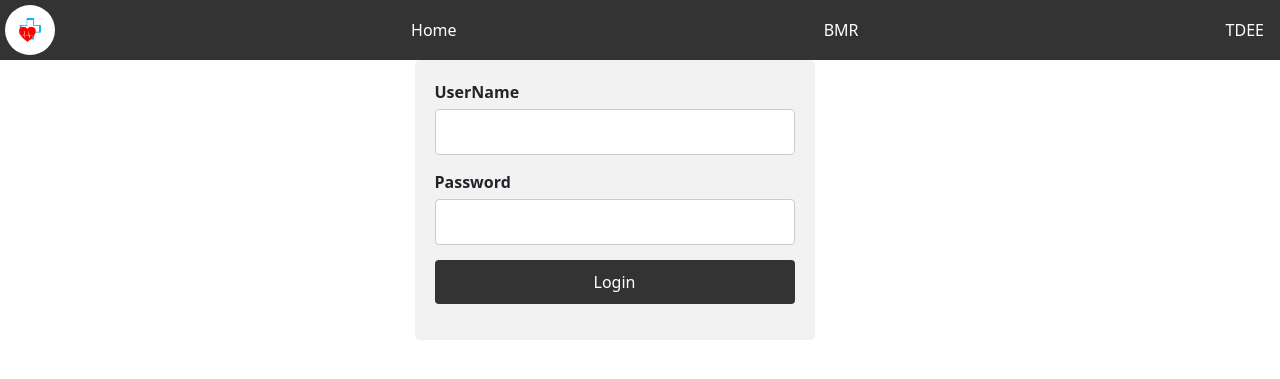
After one commit to vishalorvb/BMR, a Django app: page /login in a window 1280 px wide. The commit adds this page. Shown: the top 379 px of the page. Run offline with Django 4.2, Linux system fonts and the light colour scheme.

Commit message:
login added

```diff
--- /dev/null
+++ b/healthtracker/Templates/Home/login.html
@@ -0,0 +1,25 @@
+
+{% extends "../Home/nav.html" %}
+
+
+{% block content %}
+{% load static %}
+<link rel="stylesheet" type="text/css" href="{% static 'css/bmr.css' %}">
+<div class="container">
+    <div class="row justify-content-center">
+        <div class="col-5">
+            <form action="/login" method="post">
+                {% csrf_token %}
+            <div class="bmrform">
+                <label for="">UserName</label>
+                <input type="text" name="username" class="form-control" >
+                <label for="">Password</label>
+                <input  type="password" name="password" class="form-control" >
+                <button type="submit" class="btn btn-primary">Login</button>
+                <p>{{error}} </p>
+            </div>
+        </form>
+        </div>
+    </div>
+</div>
+{% endblock content %}
--- a/healthtracker/Templates/Home/nav.html
+++ b/healthtracker/Templates/Home/nav.html
@@ -1,38 +1,63 @@
 <!DOCTYPE html>
-<html lang="en">
+<html>
 
 <head>
-    <meta charset="UTF-8">
-    <meta http-equiv="X-UA-Compatible" content="IE=edge">
-    <meta name="viewport" content="width=device-width, initial-scale=1.0">
-    <title>Health Tracker</title>
-
     {% load static %}
     <link href="https://cdn.jsdelivr.net/npm/bootstrap@5.3.0-alpha1/dist/css/bootstrap.min.css" rel="stylesheet"
         integrity="sha384-GLhlTQ8iRABdZLl6O3oVMWSktQOp6b7In1Zl3/Jr59b6EGGoI1aFkw7cmDA6j6gD" crossorigin="anonymous">
     <link rel="stylesheet" type="text/css" href="{% static 'css/nav.css' %}">
+    <style>
+        /* CSS for the navigation bar */
+        ul.navbar {
+            list-style-type: none;
+            margin: 0;
+            padding: 0;
+            overflow: hidden;
+            background-color: #333;
+        }
+
+        ul.navbar li {
+            float: right;
+        }
+
+        ul.navbar li a {
+            display: block;
+            color: white;
+            text-align: center;
+            padding: 14px 16px;
+            text-decoration: none;
+        }
+
+        ul.navbar li a:hover {
+            background-color: #111;
+        }
+
+        .logo {
+            float: right;
+        }
+
+        .logo img {
+            height: 50px;
+            width: 50px;
+            margin: 5px;
+        }
+    </style>
 </head>
 
 <body>
-    <div class="nav">
-        <div class="container">
-            <div class="row justify-content-center ">
-                <div class="col-4 ">
-                    <a href="/home">Calorie Tracker</a>
-                </div>
-                <div class="col-4 ">
-                    <a href="/bmr">BMR</a>
-                </div>
-                <div class="col-4 ">
-                    <a href="/tdee">TDEE</a>
-                </div>
-            </div>
+    <ul class="navbar">
+        <div class="logo">
+            <img src="{% static 'images/logo.jpg' %}" alt="Logo" style="border-radius: 50%;">
         </div>
+        <li><a href="/">Home</a></li>
+        <li><a href="/bmr">BMR</a></li>
+        <li><a href="/tdee">TDEE</a></li>
 
-    </div>
+    </ul>
     <div class="content">
         {% block content %}{% endblock content %}
     </div>
 </body>
 <script src="{% static 'js/script.js' %}"></script>
+
 </html>
--- a/healthtracker/healthtracker/urls.py
+++ b/healthtracker/healthtracker/urls.py
@@ -21,7 +21,7 @@ from django.urls import path,include,re_path
 urlpatterns = [
     path('admin/', admin.site.urls),
 
-    path('home', include('home.urls')),
+    path('', include('home.urls')),
     path('bmr/', include('bmr.urls')),
     path('tdee/', include('tdee.urls')),
 ]
--- a/healthtracker/home/urls.py
+++ b/healthtracker/home/urls.py
@@ -3,5 +3,7 @@ from home import views
 
 
 urlpatterns=[
-    re_path('',views.home,name='home'),
+    re_path("^$",views.home,name='home'),
+    re_path('^register$',views.register,name='register'),
+    re_path('^login$',views.loginuser,name='loginuser'),
 ]
--- a/healthtracker/home/views.py
+++ b/healthtracker/home/views.py
@@ -1,6 +1,34 @@
 from django.shortcuts import render
+from tracker.models import food
+from django.contrib.auth.models import User
+from django.http import HttpResponseRedirect
+from django.contrib.auth import authenticate, login, logout
+def home(request):
+    foods = food.objects.all()
+    print(foods)
+    return render(request, 'Home/home.html',{"foods":foods})
 
-# Create your views here.
+def register(request):
+    if request.method == 'POST':
+        username = request.POST.get('username')
+        password = request.POST.get('password')
+        email = request.POST.get('email')
+        try:
+            user = User.objects.create_user(username=username, password=password, email=email)
+            user.save()
+            return HttpResponseRedirect("/bmr")
+        except :
+            return render(request, 'Home/register.html',{"error":"Something Wrong"})
+    return render(request, 'Home/register.html')
 
-def home(request):
-    return render(request, 'Home/nav.html')
+def loginuser(request):
+    if request.method == 'POST':
+        username = request.POST.get('username')
+        password = request.POST.get('password')
+        user = authenticate(request, username=username, password=password)
+        if user:
+            login(request,user)
+            return HttpResponseRedirect("/bmr")
+        else:
+            return render(request, 'Home/login.html',{"error":"Invalid Credentials"})
+    return render(request, 'Home/login.html')
--- a/healthtracker/static/css/bmr.css
+++ b/healthtracker/static/css/bmr.css
@@ -1,5 +1,54 @@
-.bmrform{
-    border: 2px solid red;
-    padding: 20px;
-    border-radius: 10px;
-}
+
+
+    /* CSS for the form */
+    .bmrform {
+      width: 100%;
+      max-width: 400px;
+      padding: 20px;
+      background-color: #f2f2f2;
+      border-radius: 5px;
+    }
+
+    /* CSS for the labels */
+    .bmrform label {
+      font-weight: bold;
+      margin-bottom: 5px;
+    }
+
+    /* CSS for the input fields */
+    .bmrform input {
+      padding: 10px;
+      margin-bottom: 15px;
+      border: 1px solid #ccc;
+      border-radius: 4px;
+      box-sizing: border-box;
+    }
+
+
+    /* CSS for the button */
+    .bmrform button {
+      width: 100%;
+      padding: 10px;
+      background-color: #333;
+      color: #fff;
+      border: none;
+      border-radius: 4px;
+      cursor: pointer;
+    }
+
+    .bmrform button:hover {
+      background-color: #111;
+    }
+
+    /* CSS for the result paragraph */
+    #bmrResult {
+      margin-top: 15px;
+      font-weight: bold;
+    }
+
+    h1 {
+        font-size: 36px;
+        text-align: center;
+        margin-bottom: 20px;
+        color: #333;
+      }
--- a/healthtracker/static/css/nav.css
+++ b/healthtracker/static/css/nav.css
@@ -3,17 +3,3 @@
     padding: 0;
     box-sizing: border-box;
 }
-
-
-.nav{
-    background-color: rgb(14, 211, 211);
-
-}
-.nav a{
-    text-decoration: none;
-    font-size: 40px;
-    font-weight: 800;
-    color: red;
-    border: 2px solid black;
-    border-radius: 5px;
-}
--- a/healthtracker/tracker/models.py
+++ b/healthtracker/tracker/models.py
@@ -4,7 +4,7 @@ from django.db import models
 
 class food(models.Model):
     name = models.CharField(max_length=25)
-    description = models.CharField(max_length=25)
+    description = models.CharField(max_length=150)
     protein = models.FloatField()
     carbs = models.FloatField()
     fat = models.FloatField()
```
Also changed, not shown: healthtracker/Templates/Home/home.html (added, +25 -0 lines), healthtracker/Templates/Home/register.html (added, +27 -0 lines), healthtracker/static/css/home.css (added, +33 -0 lines), healthtracker/static/images/logo.jpg (added), healthtracker/tracker/migrations/0002_alter_food_description.py (added), 1 other file.
